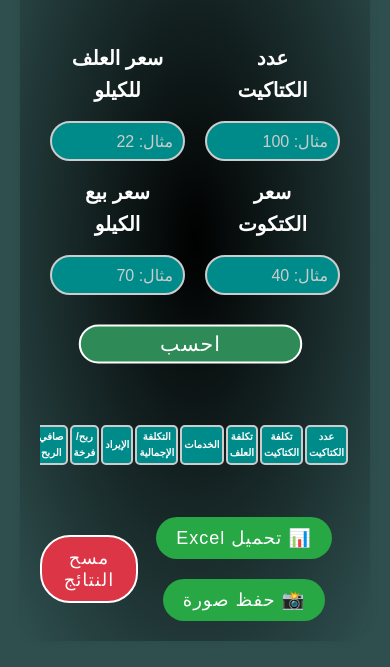
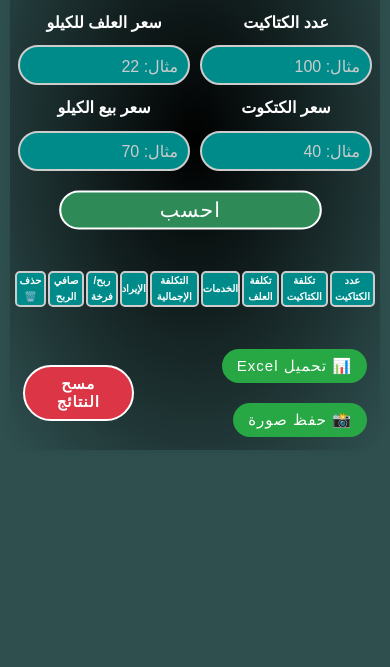
Before and after one commit to Yehia-Gamal/Egypt-Farms-CRUD, a plain HTML site: page index.html in a window 390 px wide. Shown: the part 177-844 px from the top of the page. Drawn offline with nearby package versions, Linux system fonts and the light colour scheme; a script that the page names is missing.

Commit message:
edit styles in phone

```diff
--- a/style.css
+++ b/style.css
@@ -172,8 +172,31 @@ th {
 /* Start Media  */
 @media (max-width: 767px) {
 
+  body {
+    padding: 10px;
+  }
+
   .header img {
     width: 80px;
+  }
+
+  .export-buttons div {
+    text-align: right;
+  }
+
+  .export-buttons button {
+    font-size: 15px;
+    padding: 8px 15px;
+    margin: 10px;
+  }
+
+  .calculate2 {
+    width: 140px;
+    font-weight: bold;
+  }
+
+  .table-container {
+    margin-top: 10px;
   }
 
   h1 {
@@ -183,8 +206,21 @@ th {
     font-size: 21px;
   }
 
+  .container {
+    padding: 3px;
+  }
+
   .content {
     /* flex-direction: column; */
+  }
+
+  label {
+    font-size: 16px;
+    margin: 10px 0;
+  }
+
+  .inputs {
+    margin: 0 5px;
   }
 
   .content .box {
@@ -203,20 +239,20 @@ th {
     background-color: #008b8b;
     color: #fff;
     font-size: 10px;
-    padding: 2px;
+    padding: 0px;
     margin: 0;
   }
 
   td {
     padding: 2px;
-    font-size: 12px;
+    font-size: 10px;
   }
 
   table td button {
     background: none;
-    font-size: 15px;
-    padding: 2px;
-    margin: 2px;
+    font-size: 10px;
+    padding: 1px;
+    margin: 1px;
     letter-spacing: 0;
   }
 }
```
